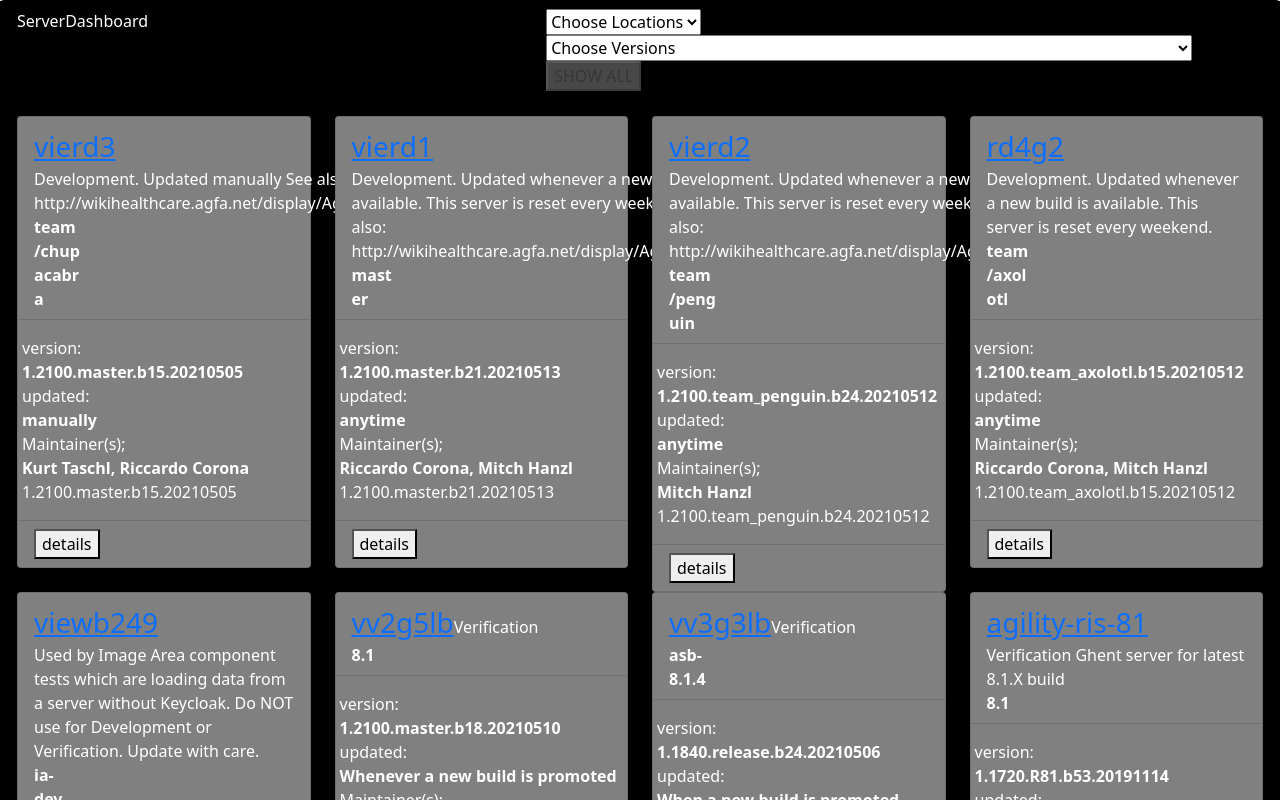
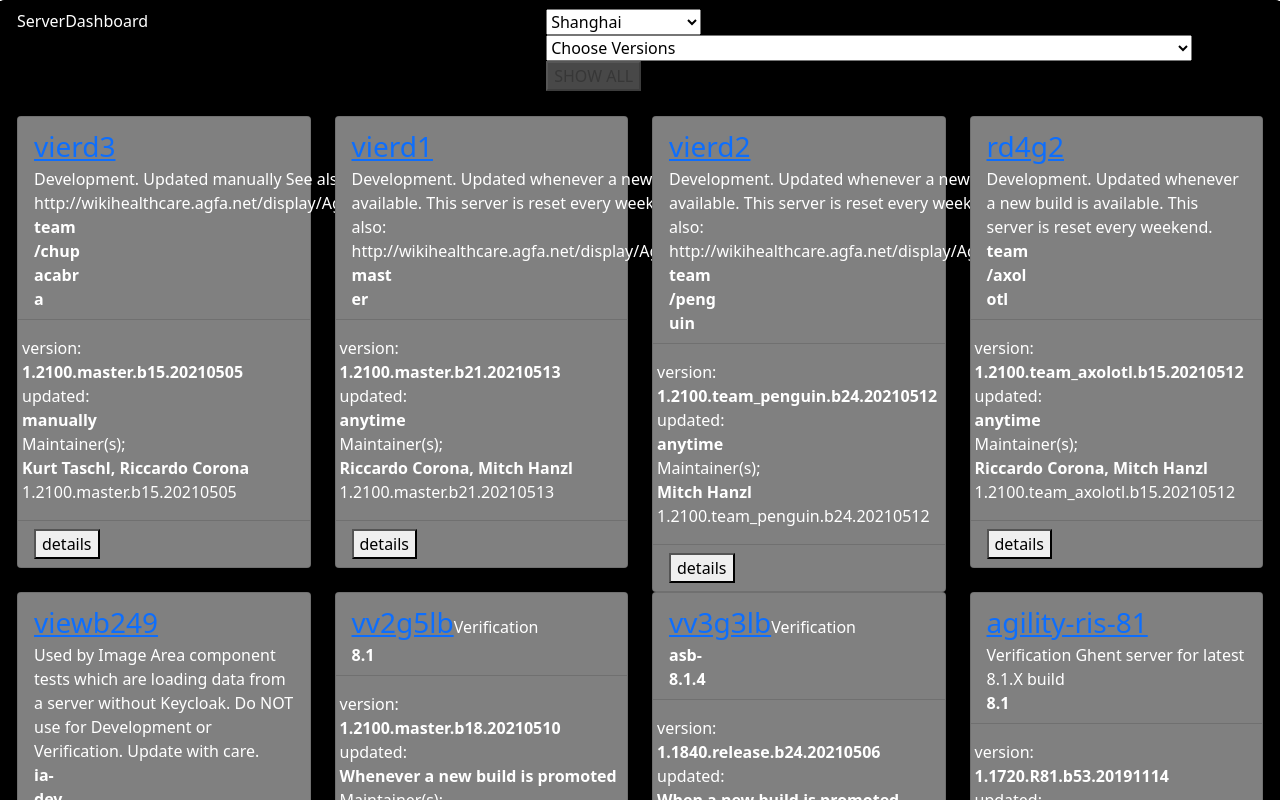
Before and after one commit to whhub/ServerDashboard, an Angular app: page / in a window 1280 px wide. Shown: the top 800 px of the page. Built offline with nearby package versions, Linux system fonts and the light colour scheme.

Commit message:
13 import FormModule for select binding

```diff
--- a/src/app/app.module.ts
+++ b/src/app/app.module.ts
@@ -6,6 +6,7 @@
 import { AppComponent } from './app.component';
 import { ServerListComponent } from './servers/server-list/server-list.component';
 import { ServerComponent } from './servers/server.component';
+import { FormsModule } from '@angular/forms';
 
 @NgModule({
   declarations: [
@@ -16,7 +17,8 @@
   imports: [
     BrowserModule,
     HttpClientModule,
-    AppRoutingModule
+    AppRoutingModule,
+    FormsModule
   ],
   providers: [],
   bootstrap: [AppComponent]
--- a/src/app/servers/server-list/server-list.component.html
+++ b/src/app/servers/server-list/server-list.component.html
@@ -2,7 +2,7 @@
   <div class="card-header row justify-content-between">
     <div class="col-3">ServerDashboard</div>
     <div class="col-7">
-      <select >
+      <select [(ngModel)]='selectedLocation'>
         <option selected disabled>Choose Locations</option>
         <option *ngFor='let location of locations' [value]='location'>{{location}}</option>
       </select>
--- a/src/app/servers/server-list/server-list.component.ts
+++ b/src/app/servers/server-list/server-list.component.ts
@@ -48,6 +48,7 @@
     console.log(`set selected location to ${value}`)
     this._selectedLocation = value;
     this.isShowAll = !this.locations.includes(value)
+    this.filteredServers = this.servers.filter(server=>server.location == value)
   }
 
   get isShowAll(): boolean {
```
